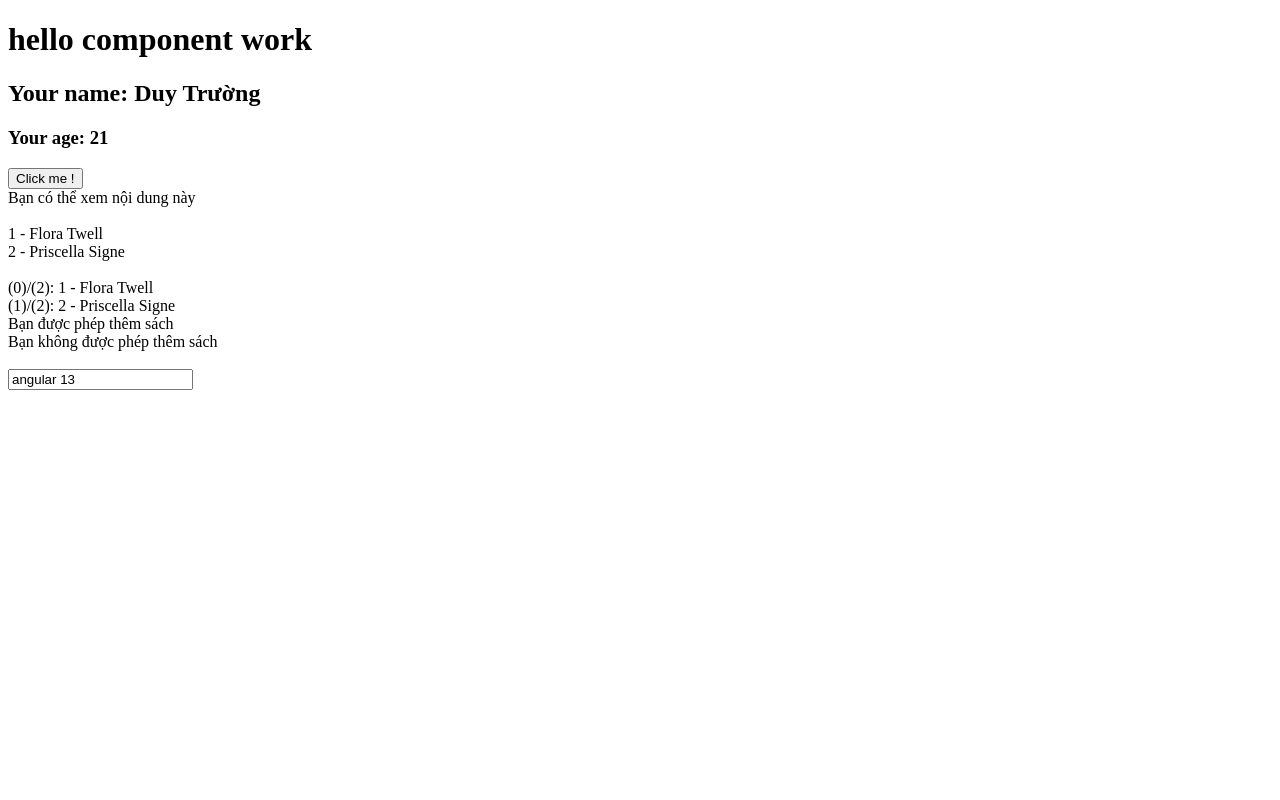
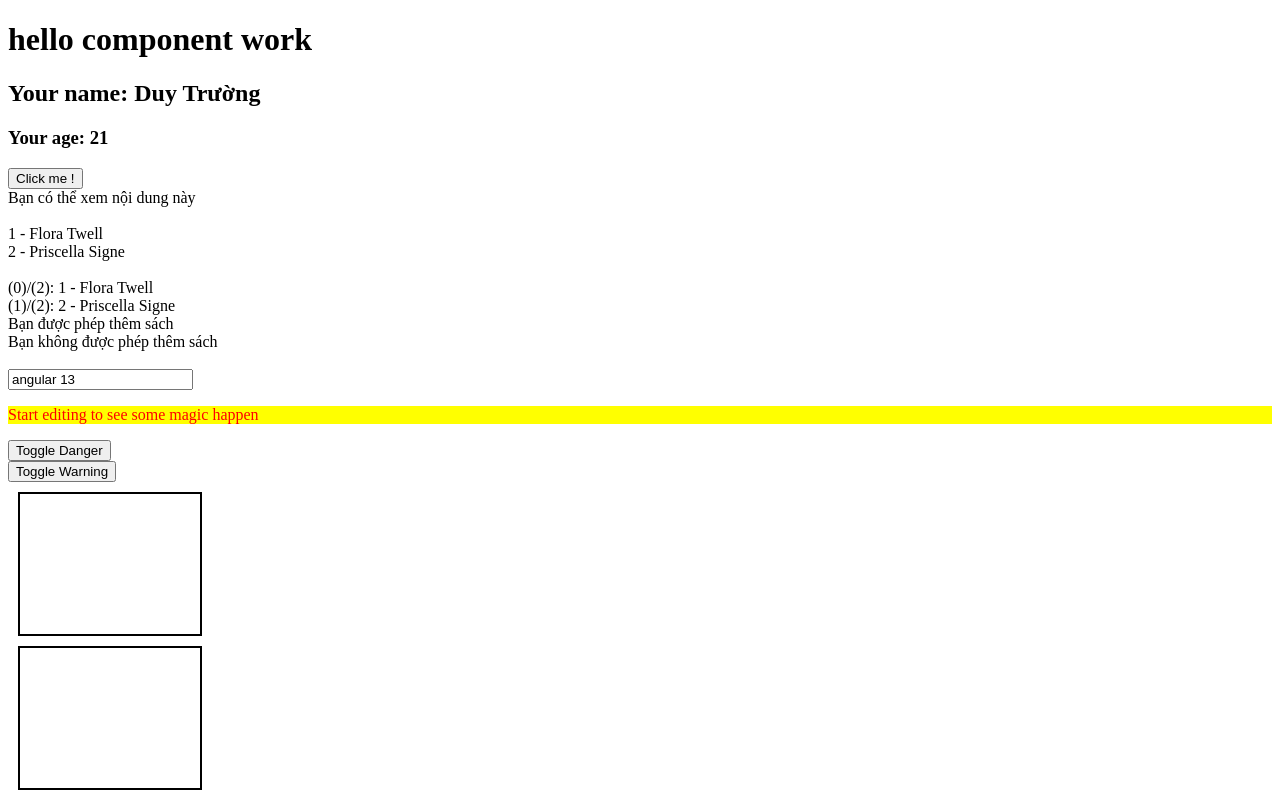
Before and after one commit to PhamDuyTruong/Learning-Angular, an Angular app: page / in a window 1280 px wide. Built offline with nearby package versions, Linux system fonts and the light colour scheme.

Commit message:
học về class binding, style binding

```diff
--- a/src/app/app.component.css
+++ b/src/app/app.component.css
@@ -0,0 +1,15 @@
+.box{
+  width: 100px;
+  height: 100px;
+  padding: 20px 40px;
+  margin: 10px;
+  border: 2px solid black;
+}
+
+.red-border{
+  border: 2px solid red;
+}
+
+.yellow-background{
+  background: yellow
+}
--- a/src/app/app.component.html
+++ b/src/app/app.component.html
@@ -3,3 +3,24 @@
 <app-bai05></app-bai05>
 <br />
 <input type="text" [(ngModel)]="name"  (ngModelChange)="name = $event"/>
+<br />
+<p class="foo" [style]="{color: 'red', backgroundColor: 'yellow'}">
+ Start editing to see some magic happen
+</p>
+
+<button (click)="isDanger = !isDanger">
+  Toggle Danger
+</button>
+<br />
+
+<button (click)="isWarning = !isWarning">
+    Toggle Warning
+</button>
+
+<!-- Cách 1 -->
+<div class="box" [class.red-border]="isDanger" [class.yellow-background]="isWarning">
+</div>
+
+<!-- Cách 2 -->
+<div class="box" [class]="{'red-border': isDanger, 'yellow-background': isWarning}">
+</div>
--- a/src/app/app.component.ts
+++ b/src/app/app.component.ts
@@ -7,5 +7,8 @@
 })
 export class AppComponent {
   title = 'angular-100-doc';
-  name = 'angular 13'
+  name = 'angular 13';
+  isDanger = false;
+  isWarning = false;
+
 }
```
